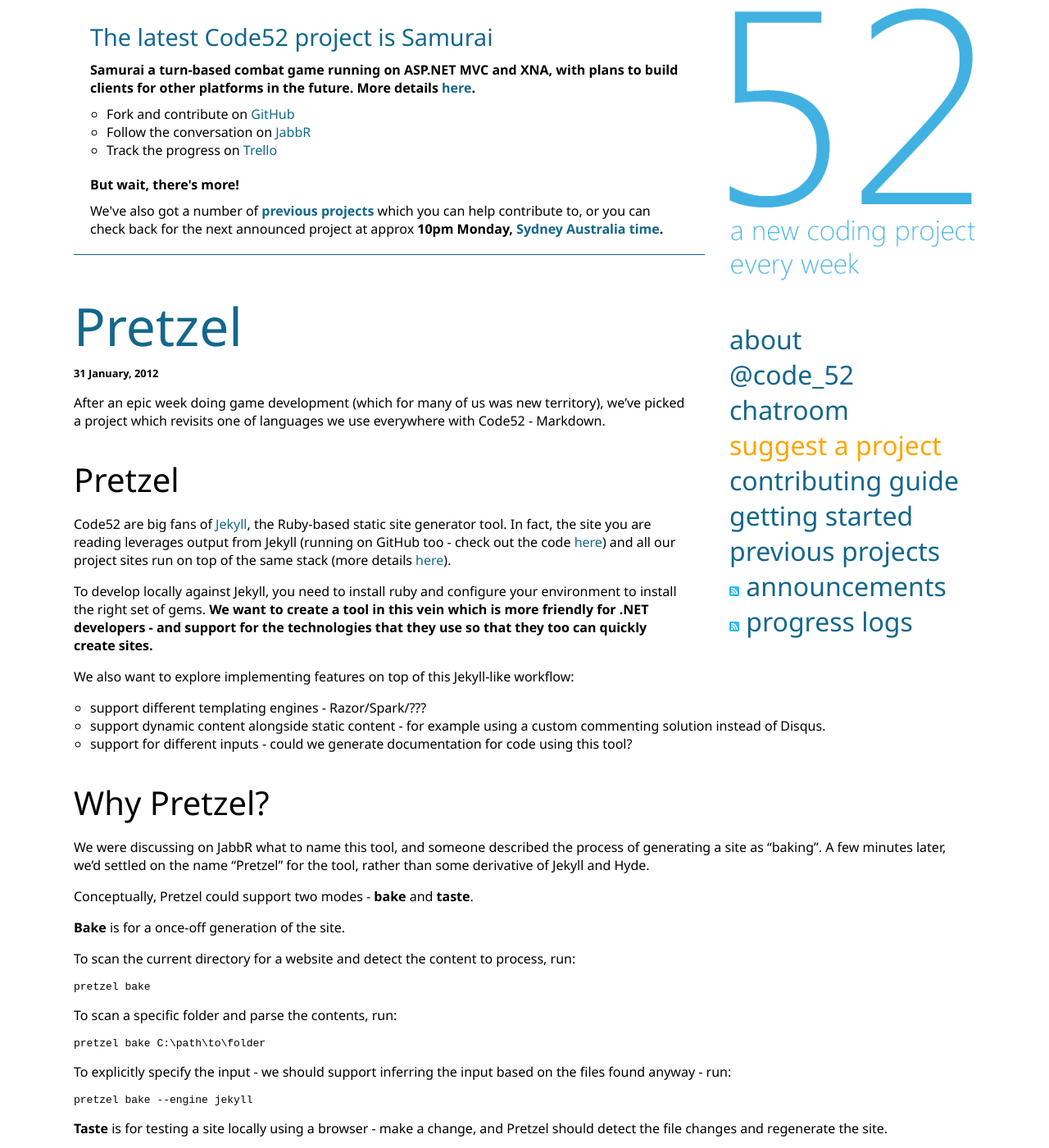
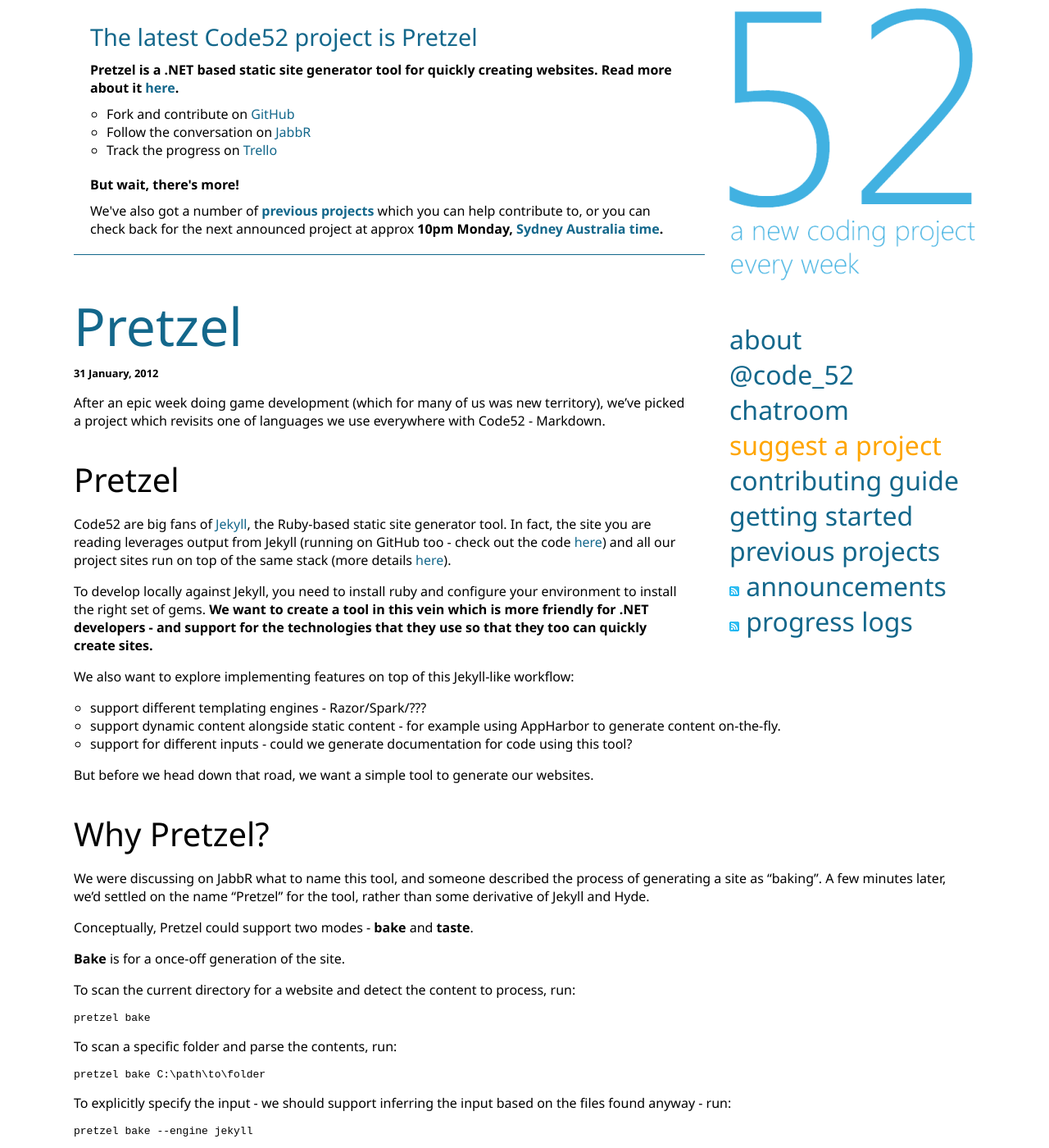
Before and after one commit to Code52/code52.github.com, a Jekyll site: the page built from index.md, in a window 1280 px wide and 1400 px high. Shown: the whole window at 82% size. Built offline with Jekyll 4.4.1, drawn with Linux system fonts in a browser that asks for light colours; Markdown is read by kramdown in place of the engine named in the settings; comment, search, counter and statistics services are not loaded.

Commit message:
updated latest banner, update words

```diff
--- a/_includes/latest_project.html
+++ b/_includes/latest_project.html
@@ -1,15 +1,15 @@
 <div class="latest">
 
-	<h3>The latest Code52 project is <a href="http://code52.org/samurai.html">Samurai</a></h3>
+	<h3>The latest Code52 project is <a href="http://code52.org/pretzel.html">Pretzel</a></h3>
 
-	<div class="description">Samurai a turn-based combat game running on ASP.NET MVC and XNA, with plans to build clients for other platforms in the future. More details  <a href="http://code52.org/samurai.html">here</a>.</div>
+	<div class="description">Pretzel is a .NET based static site generator tool for quickly creating websites. Read more about it <a href="http://code52.org/pretzel.html">here</a>.</div>
 
 	<div class="details">
 
 		<ul>
-			<li>Fork and contribute on <a href="https://github.com/Code52/Samurai">GitHub</a></li>
+			<li>Fork and contribute on <a href="https://github.com/Code52/Pretzel">GitHub</a></li>
 			<li>Follow the conversation on <a href="https://jabbr.net/">JabbR</a></li>
-			<li>Track the progress on <a href="https://trello.com/board/samurai/4f1d3d847a38f6221f1d9354">Trello</a></li>
+			<li>Track the progress on <a href="https://trello.com/board/pretzel/4f25ffb3dbbed1ab5a4f0f5a">Trello</a></li>
 		</ul>
 
 	</div>
--- a/_posts/2012-01-31-pretzel.md
+++ b/_posts/2012-01-31-pretzel.md
@@ -19,8 +19,10 @@
 We also want to explore implementing features on top of this Jekyll-like workflow:
 
  * support different templating engines - Razor/Spark/???
- * support dynamic content alongside static content - for example using a custom commenting solution instead of Disqus.
+ * support dynamic content alongside static content - for example using AppHarbor to generate content on-the-fly.
  * support for different inputs - could we generate documentation for code using this tool?
+
+But before we head down that road, we want a simple tool to generate our websites.
 
 ## Why Pretzel?
 
```
